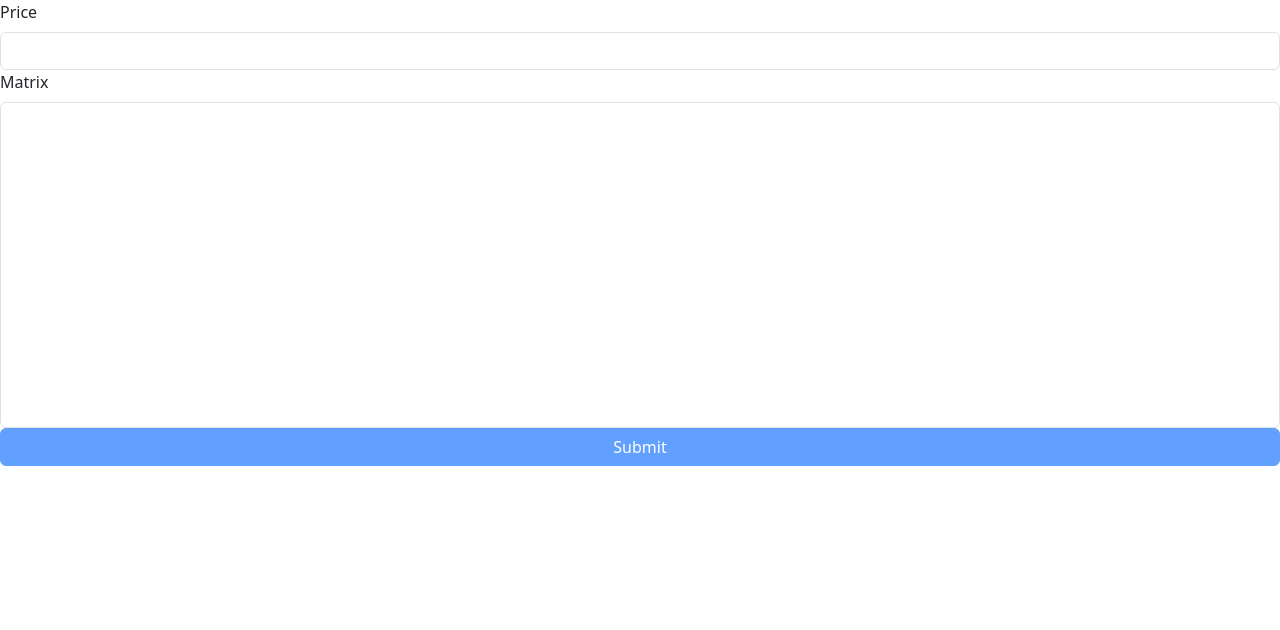
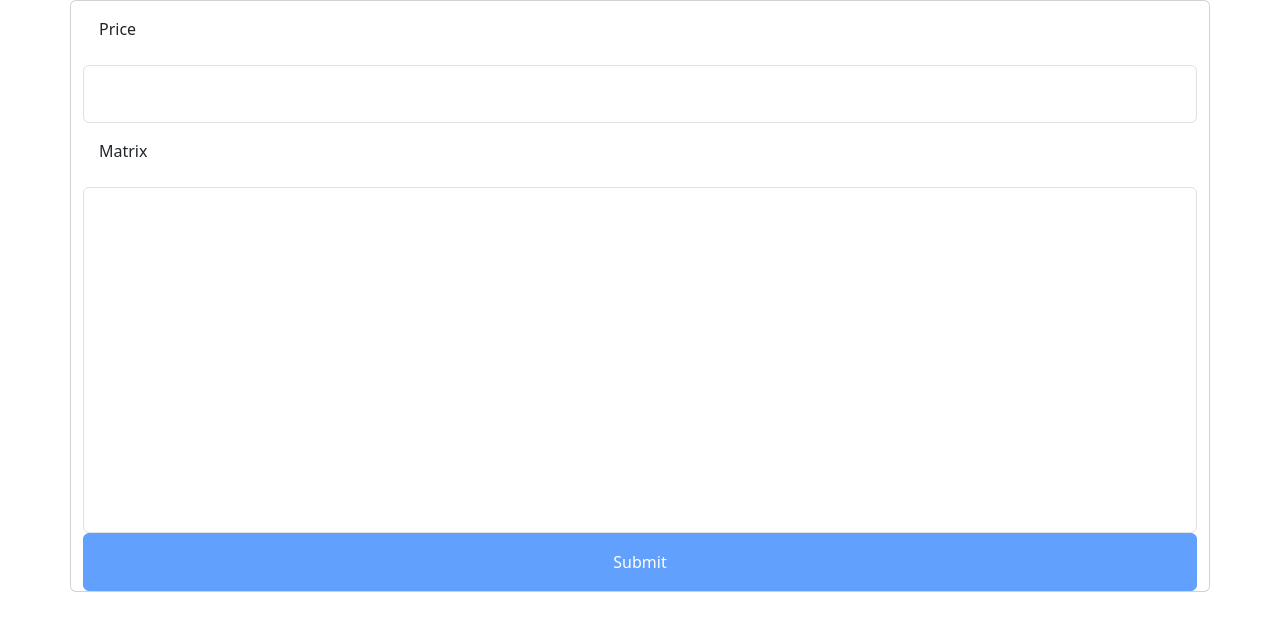
Before and after one commit to Milan-stud/fs_villany, a plain HTML site: page FRONTEND/index.html in a window 1280 px wide. Drawn offline with nearby package versions, Linux system fonts and the light colour scheme.

Commit message:
szépítés

```diff
--- a/FRONTEND/index.html
+++ b/FRONTEND/index.html
@@ -12,14 +12,14 @@
     </head>
     <body>
 
-        <div class="mb-3">
-            <label class="form-label">Price</label>
-            <input id="kell" type="number" step="0.001" oninput="limitPrice(this)" class="form-control"/>
-            <label class="form-label">Matrix</label>
-            <textarea id="limitedTextarea" class="form-control" oninput="limitRows(this, 13)" style="resize: none;" rows="13"></textarea>
-            <Button id="submitButton" onclick="buttonClicked()" class="btn btn-primary w-100" disabled>Submit</Button>
+        <div class="container card" id="allInput">
+            <label class="form-label p-3">Price</label>
+            <input id="kell" type="number" step="0.001" oninput="limitPrice(this)" class="form-control p-3"/>
+            <label class="form-label p-3">Matrix</label>
+            <textarea id="limitedTextarea" class="form-control p-3" oninput="limitRows(this, 13)" style="resize: none;" rows="13"></textarea>
+            <Button id="submitButton" onclick="buttonClicked()" class="btn btn-primary w-100 p-3" disabled>Submit</Button>
         </div>
-        <div>
+        <div class="container">
             <table id="table-content" class="table">
 
             </table>
```
